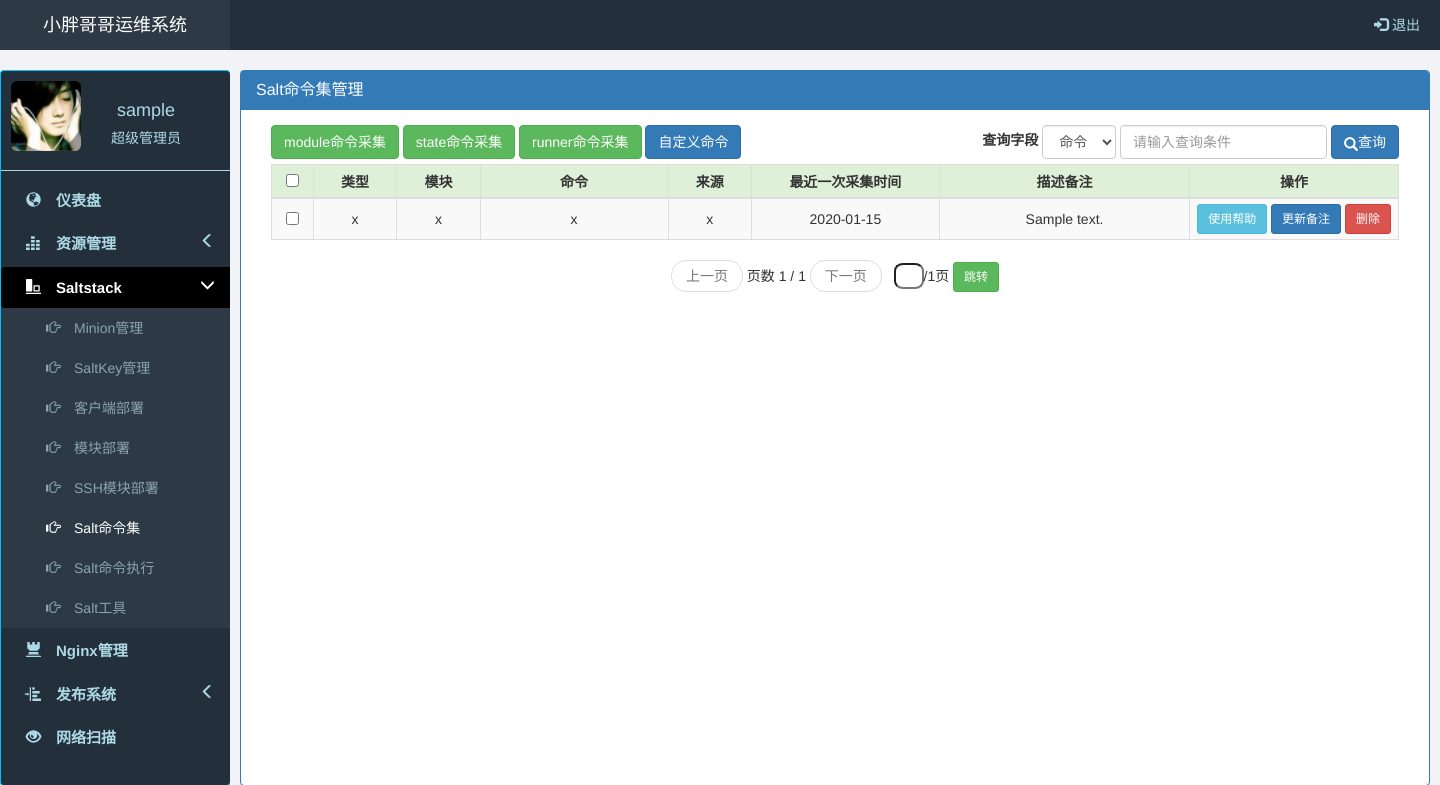
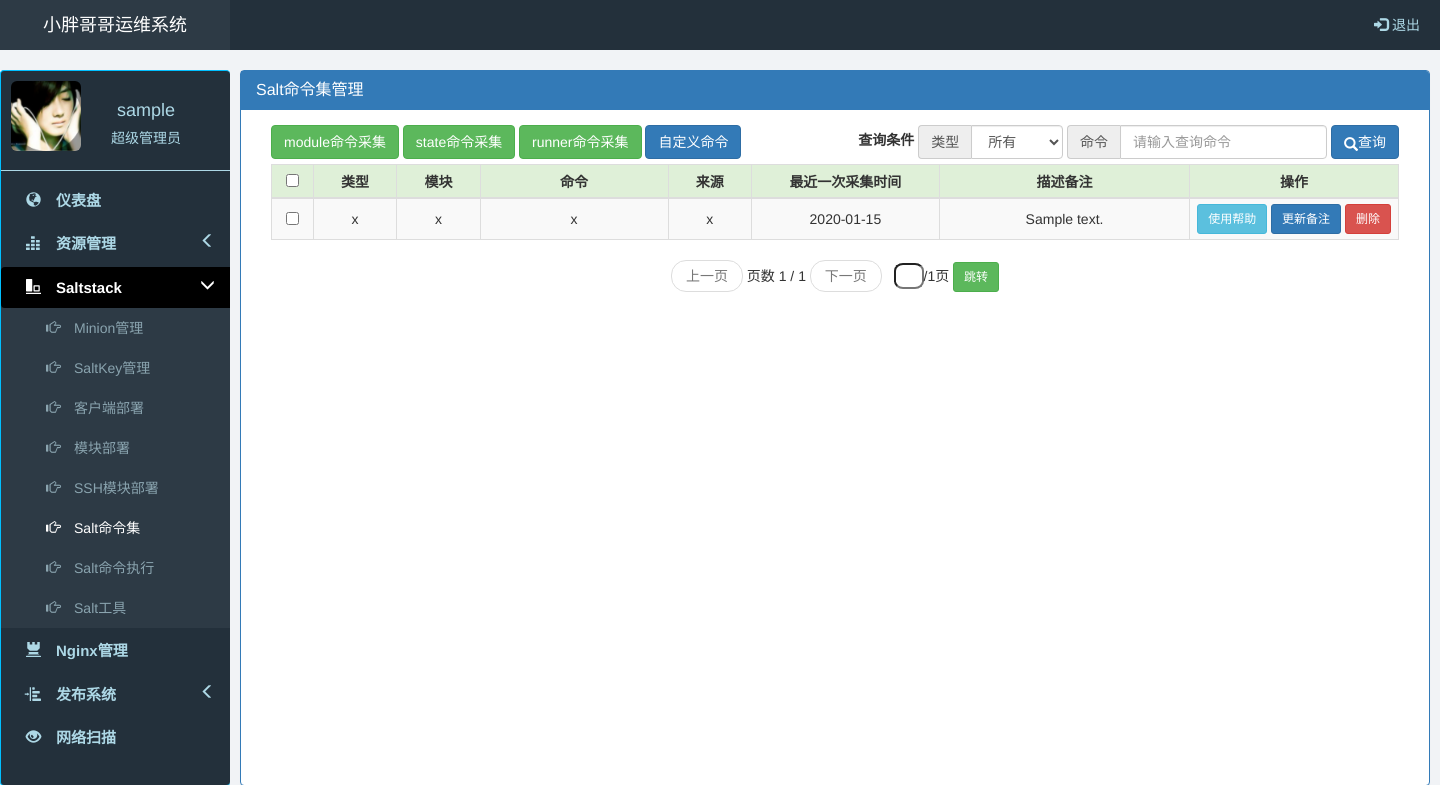
Before and after one commit to xiaopanggege/xpgg_oms, a Django app: page /salt_cmd_manage/ in a window 1440 px wide. Shown: the top 785 px of the page. Run offline with Django 3.2, Linux system fonts and the light colour scheme; a user stored in the database is signed in; tables that the repository leaves empty hold one stand-in row (values such as "Sample post"); some libraries are stand-ins or nearby versions.

Commit message:
salt命令集搜索优化

```diff
--- a/templates/salt_cmd_manage.html
+++ b/templates/salt_cmd_manage.html
@@ -369,17 +369,46 @@
 
 
                     <div class="form-group pull-right">
-                        <label for="search_field">查询字段</label>
+                        <label for="search_content">查询条件</label>
+                        <div class="input-group">
+                            <span class="input-group-addon" >类型</span>
                             <select class="form-control" id="search_field">
-                            <option value="search_salt_cmd">命令</option>
-                            {% if search_field == "search_salt_cmd_type" %}
-                            <option value="search_salt_cmd_type" selected>类型</option>
+                                <option value="any">所有</option>
+                                {% if search_field == "module" %}
+                                <option value="module" selected>module</option>
+                                <option value="state" >state</option>
+                                <option value="runner" >runner</option>
+                                {% elif search_field == "state" %}
+                                <option value="module" >module</option>
+                                <option value="state" selected>state</option>
+                                <option value="runner" >runner</option>
+                                {% elif search_field == "runner" %}
+                                <option value="module" >module</option>
+                                <option value="state" >state</option>
+                                <option value="runner" selected>runner</option>
                                 {% else %}
-                            <option value="search_salt_cmd_type">类型</option>
+                                <option value="module" >module</option>
+                                <option value="state" >state</option>
+                                <option value="runner" >runner</option>
                                 {% endif %}
                             </select>
-                        <input type="text" class="form-control" id="search_content" placeholder="请输入查询条件" value="{{ search_content }}">
+                        </div>
+                        <div class="input-group">
+                            <span class="input-group-addon" >命令</span>
+                            <input type="text" class="form-control" id="search_content" placeholder="请输入查询命令" value="{{ search_content }}">
+                        </div>
                         <button type="submit" class="btn btn-primary search_btn"><span class="glyphicon glyphicon-search" style="vertical-align: middle;"></span>查询</button>
+
+                        <!--<select class="form-control" id="search_field2">-->
+                            <!--<option value="search_salt_cmd">命令</option>-->
+                            <!--{% if search_field == "search_salt_cmd_type" %}-->
+                            <!--<option value="search_salt_cmd_type" selected>类型</option>-->
+                            <!--{% else %}-->
+                            <!--<option value="search_salt_cmd_type">类型</option>-->
+                            <!--{% endif %}-->
+                        <!--</select>-->
+                        <!--<input type="text" class="form-control" id="search_content" placeholder="请输入查询条件" value="{{ search_content }}">-->
+                        <!--<button type="submit" class="btn btn-primary search_btn"><span class="glyphicon glyphicon-search" style="vertical-align: middle;"></span>查询</button>-->
                     </div>
 
                     </div>
--- a/xpgg_oms/views.py
+++ b/xpgg_oms/views.py
@@ -1446,13 +1446,14 @@ def salt_cmd_manage(request):
                     data = SaltCmdInfo.objects.all().order_by('salt_cmd_type','salt_cmd')
                     data_list = getPage(request, data, 12)
                 else:
-                    if search_field == 'search_salt_cmd':
+                    if search_field == 'any':
                         data = SaltCmdInfo.objects.filter(salt_cmd__icontains=search_content).order_by('salt_cmd_type',
-                                                                                                      'salt_cmd')
+                                                                                                       'salt_cmd')
                         data_list = getPage(request, data, 12)
-                    elif search_field == 'search_salt_cmd_type':
-                        data = SaltCmdInfo.objects.filter(salt_cmd_type__icontains=search_content).order_by('salt_cmd_type',
-                                                                                                           'salt_cmd')
+                    elif search_field in ['module', 'state', 'runner']:
+                        data = SaltCmdInfo.objects.filter(salt_cmd_type__icontains=search_field,
+                                                          salt_cmd__icontains=search_content).order_by('salt_cmd_type',
+                                                                                                       'salt_cmd')
                         data_list = getPage(request, data, 12)
                     else:
                         return render(request, 'salt_cmd_manage.html')
```
Lines whose indentation alone changed are shown as unchanged.
